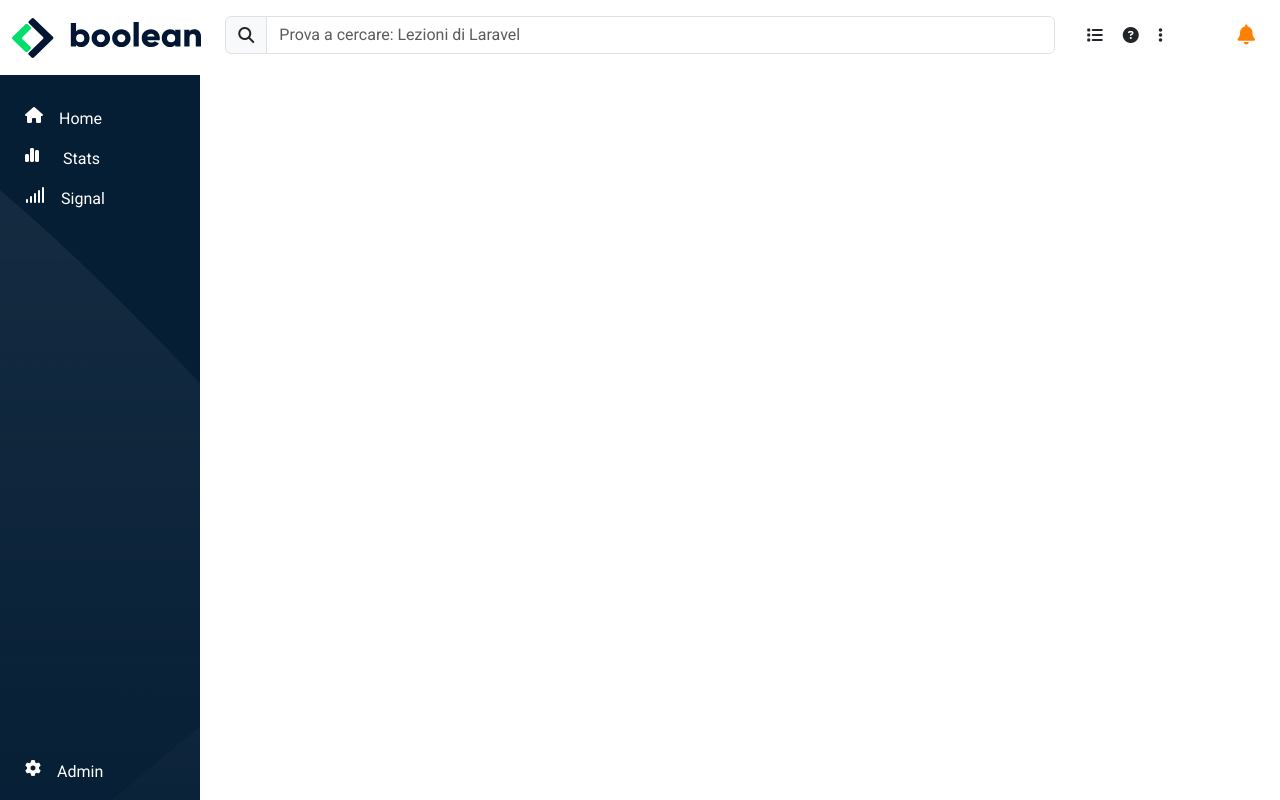
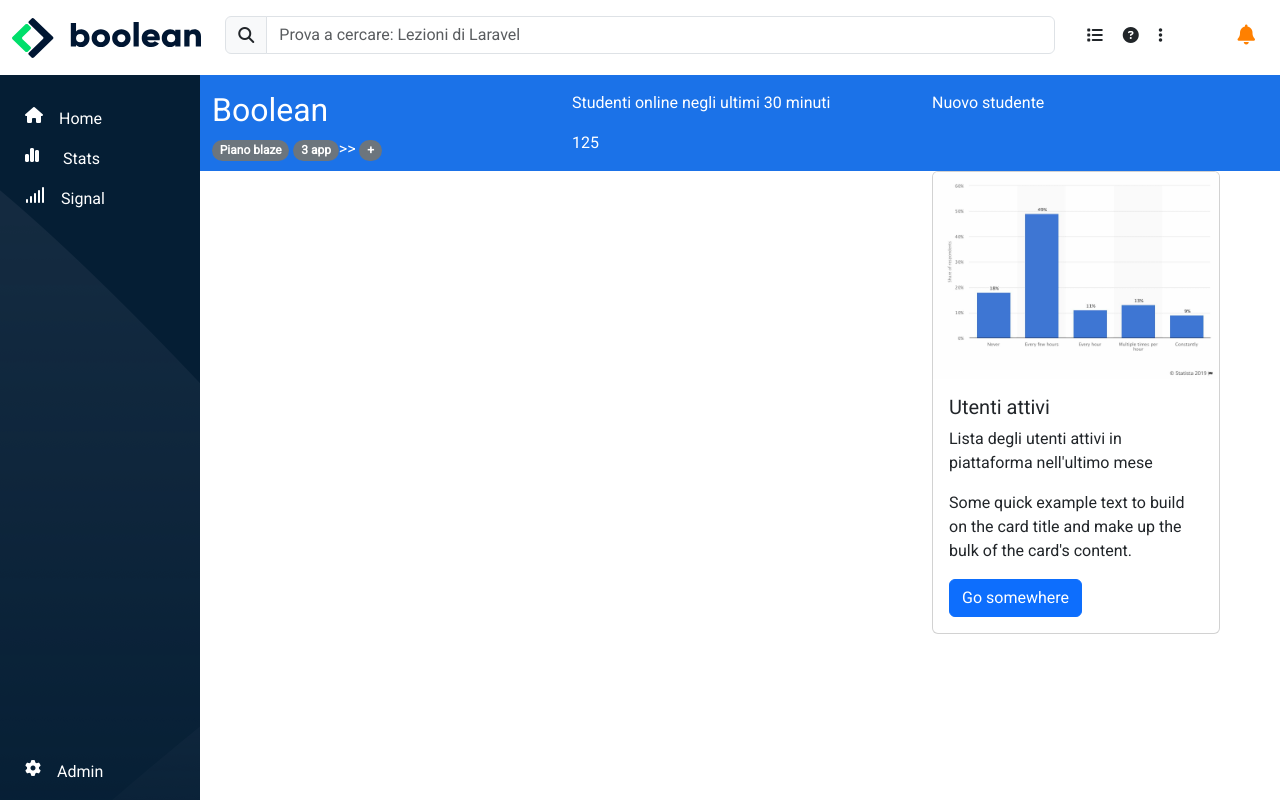
Before and after one commit to DarioLoForti/html-css-bootstrap-dashboard, a plain HTML site: page index.html in a window 1280 px wide. Drawn offline with nearby package versions, Linux system fonts and the light colour scheme.

Commit message:
[update] adding main-top

```diff
--- a/css/style.css
+++ b/css/style.css
@@ -44,6 +44,24 @@ header{
     left: 25px;
 }
 
+/* MAIN */
+
+.container-main{
+    width: calc(100% - 75px);
+    height: calc(100% - 75px);
+    bottom: 0;
+    right: 0;
+    position: absolute;
+    overflow-y: auto;
+}
+
+.content-mb{
+    border: 1px;
+    height: 400px;
+}
+.bg{
+    background-color: #1B72E8;
+}
 /* MEDIA QUERY */
 
 @media screen and (min-width: 991px){
@@ -57,6 +75,8 @@ header{
     #sidebar{
         width: 200px;
     }
-
+    .container-main{
+        width: calc(100% - 200px);
+    }
 
 }
--- a/index.html
+++ b/index.html
@@ -70,10 +70,52 @@
                             <span class="after ms-3 text-white">Admin</span>
                         </div>
                     </div>
+        </div>
+        <div class="container-main">
+            <div class="container-fluid bg text-white pt-3">
+                <div class="row">
+                    <div class="col-12 col-md-4">
+                        <div class="content-mt">
+                            <h2>Boolean</h2>
+                            <span class="badge rounded-pill text-bg-secondary">Piano blaze</span>
+                            <span class="badge rounded-pill text-bg-secondary">3 app</span>>>
+                            <span class="badge rounded-pill text-bg-secondary">+</span>
+                        </div>
+                    </div>
+                    <div class="col-12 col-md-4">
+                        <div class="content-mt">
+                            <p>Studenti online negli ultimi 30 minuti</p>
+                            <p>125</p>
+                        </div>
+                    </div>
+                    <div class="col-12 col-md-4">
+                        <div class="content-mt">
+                            <p>Nuovo studente</p>
+                        </div>
+                    </div>
                 </div>
-
+            </div>
+            <div class="container-fluid">
+                <div class="row">
+                    <div class="col-12 col-lg-8">
+                        <div class="content-mb"></div>
+                    </div>
+                    <div class="col-12 col-lg-4">
+                        <div class="content-mb">
+                            <div class="card" style="width: 18rem;">
+                                <img src="./img/stats.jpeg" class="card-img-top" alt="...">
+                                <div class="card-body">
+                                  <h5 class="card-title">Utenti attivi</h5>
+                                  <p>Lista degli utenti attivi in piattaforma nell'ultimo mese</p>
+                                  <p class="card-text">Some quick example text to build on the card title and make up the bulk of the card's content.</p>
+                                  <a href="#" class="btn btn-primary">Go somewhere</a>
+                                </div>
+                              </div>
+                        </div>
+                    </div>
+                </div>
+            </div>
         </div>
-        <div class="container-main"></div>
     </main>
 
     <div class="offcanvas offcanvas-end" tabindex="-1" id="offcanvasExample" aria-labelledby="offcanvasExampleLabel">
```
